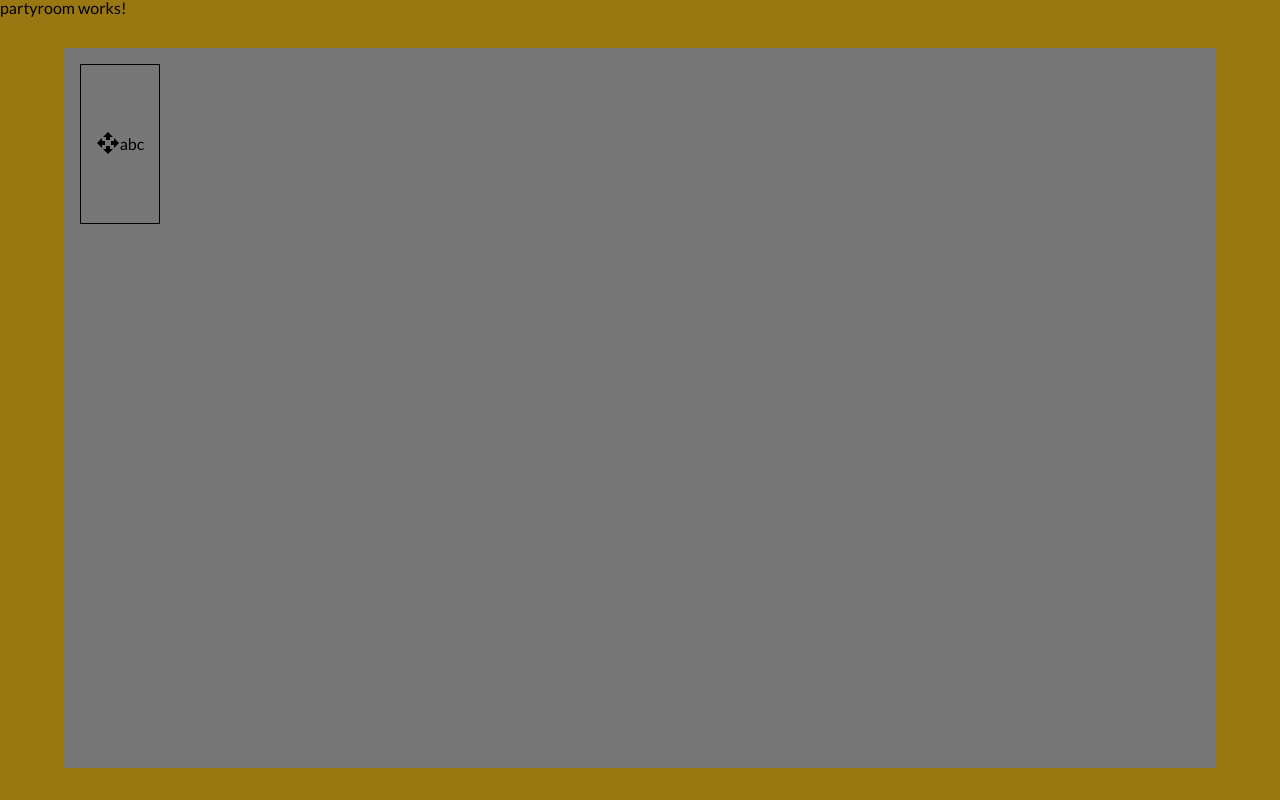
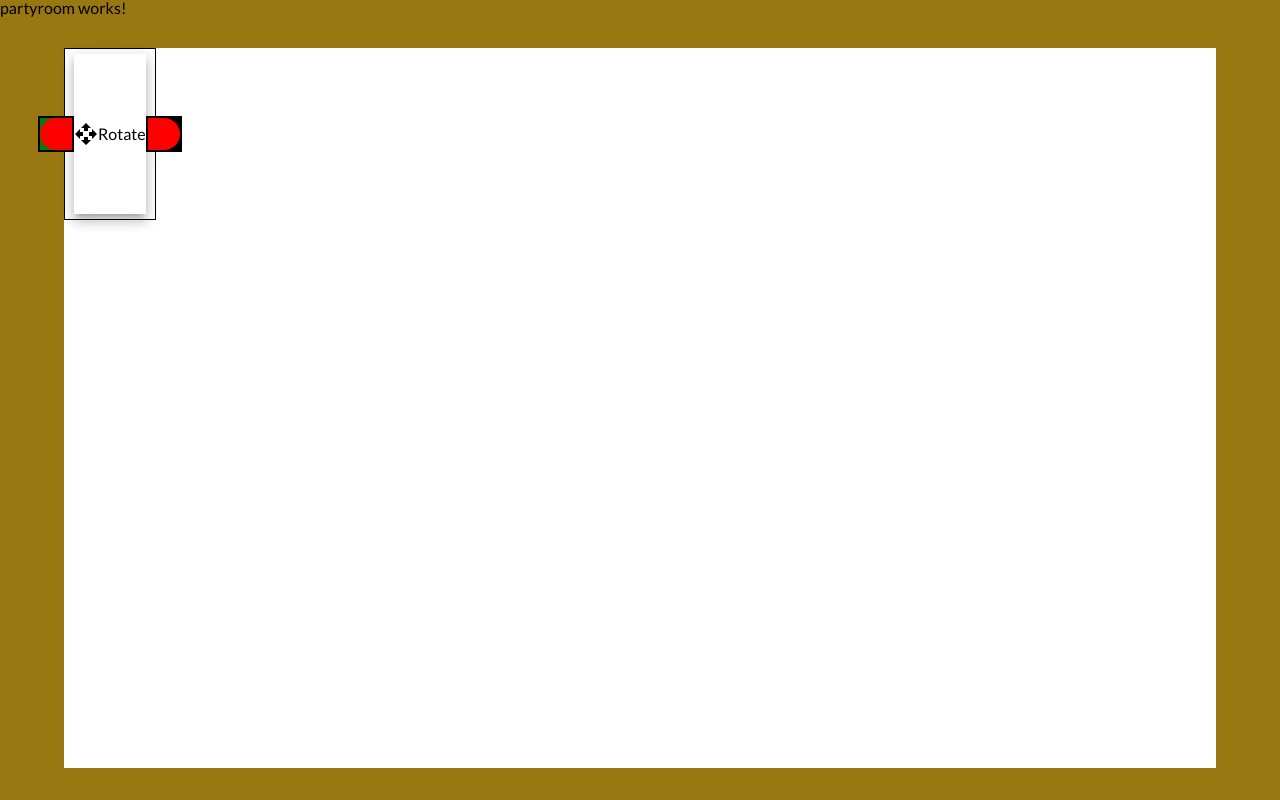
Before and after one commit to casparsylwan/movienight, an Angular app: page /rest in a window 1280 px wide. Built offline with nearby package versions, Linux system fonts and the light colour scheme.

Commit message:
with two trail chairs

```diff
--- a/src/app/pages/parent/partyroom/partyroom.component.css
+++ b/src/app/pages/parent/partyroom/partyroom.component.css
@@ -8,60 +8,119 @@
     width: 90%;
     height: 90vh;
     margin: 2rem auto;
-    background-color: #777;
+    background-color: #fff;
 
 }
 
-.table{
-    position: relative;
-    z-index: 0;
-    height: 10rem;
-    width: 5rem;
+/*Table area*/
+.box{
+    border:solid black 1px;
+
+    width: fit-content;
+    justify-content: center;
     display: flex;
     align-items: center;
     justify-content: center;
+}
+
+/*--Table---*/
+
+.table{
+
+    display: flex;
+    align-items: center;
+    justify-content: center;
+    height: 10rem;
+    width: 5rem;
+    margin: 0.3rem;
+    transition: transform 1s;
+
+}
+
+/*--Turning the table---*/
+
+.table.rotate45{
+    transform: rotate(45deg);
+}
+
+.table.rotate90{
+    transform: rotate(90deg);
+}
+
+.table.rotate135{
+    transform: rotate(135deg);
+}
+
+.table.rotate180{
+    transform: rotate(180deg);
 
 
 }
 
-.table::after{
-    position: absolute;
-    content: '';
-    top: 0;
-    bottom: 0;
-    left: 0;
-    right: 0;
-    z-index: -1;
-    border: black 1px solid;
-    transition: transform 1s;
+.table.rotate225{
+    transform: rotate(225deg);
 
 }
 
-.table.rotate45::after{
-    transform: rotate(45deg);
+.table.rotate270{
+    transform: rotate(270deg);
+
 }
 
-.table.rotate90::after{
-    transform: rotate(90deg);
+.table.rotate315{
+    transform: rotate(315deg);
+
 }
 
-.table.rotate135::after{
-    transform: rotate(135deg);
+/*---The Handle for moving ---*/
+
+.handle{
+    height: 100%;
+    width: 100%;
+    display: flex;
+    align-items: center;
+    justify-content: center;
+    background: #fff;
+
+    transition: transform 1s, box-shadow 200ms cubic-bezier(0, 0, 0.2, 1) ;
+
+    box-shadow: 0 5px 5px -3px rgba(0, 0, 0, 0.2),
+                0 8px 10px 1px rgba(0, 0, 0, 0.14),
+                0 3px 14px 2px rgba(0, 0, 0, 0.12);
+  }
+
+
+.handle:active {
+
+    box-shadow: 0 10px 10px -6px rgba(0, 0, 0, 0.2),
+                0 16px 20px 2px rgba(0, 0, 0, 0.14),
+                0 6px 28px 4px rgba(0, 0, 0, 0.12);
 }
 
+.box-seat{
+    border: black 2px solid;
 
-/*
-.cdk-drag-dragging{
-    background-color:
-    transform: rotate(45deg);
-}
-*/
-
-.box{
-    padding: 1rem;
-    width: fit-content;
 }
 
-.draggable{
-    background-color: #999;
+.seat{
+
+    background-color: black;
+    height: 2rem;
+    width: 2rem;
+
 }
+
+.backrest{
+    width: 100%;
+    height: 100%;
+    border-bottom-right-radius: 100%;
+    border-top-right-radius: 100%;
+
+
+    background-color: #f00;
+}
+
+.box-seat:nth-child(1) .seat{
+    transform: rotate(180deg);
+    background-color: green;
+}
--- a/src/app/pages/parent/partyroom/partyroom.component.html
+++ b/src/app/pages/parent/partyroom/partyroom.component.html
@@ -1,20 +1,38 @@
 <div class="wrapper">
     <p>partyroom works!</p>
     <div class="container">
-        <div class="box" >
+        <div
+            cdkDrag
+            cdkDragBoundary=".container"
+            class="box" >
 
-            <div
-                cdkDrag
-                cdkDragHandle
-                [className]="table"
-                (click)="rotate()">
-                <div class="example-handle" cdkDragHandle>
-                    <svg width="24px" fill="currentColor" viewBox="0 0 24 24">
+
+
+            <div [className]="table" >
+                <div class="box-seat">
+                    <div class="seat">
+                        <div class="backrest">
+
+                        </div>
+                    </div>
+                </div>
+                <div [className]="handle"
+                    cdkDragHandle>
+                    <svg  width="24px" fill="currentColor" viewBox="0 0 24 24">
                       <path d="M10 9h4V6h3l-5-5-5 5h3v3zm-1 1H6V7l-5 5 5 5v-3h3v-4zm14 2l-5-5v3h-3v4h3v3l5-5zm-9 3h-4v3H7l5 5 5-5h-3v-3z"></path>
                       <path d="M0 0h24v24H0z" fill="none"></path>
                     </svg>
+                    <p (click)="rotate()">Rotate</p>
+                </div>
+
+                  <div class="box-seat">
+                      <div class="seat">
+                          <div class="backrest">
+
+                          </div>
+                      </div>
                   </div>
-                abc
+
             </div>
         </div>
 
--- a/src/app/pages/parent/partyroom/partyroom.component.ts
+++ b/src/app/pages/parent/partyroom/partyroom.component.ts
@@ -8,7 +8,9 @@ import { Component, OnInit } from '@angular/core';
 export class PartyroomComponent implements OnInit {
   deg:number = 0;
 
+  //ClassNames
   table:string = "table rotate" + this.deg.toString();
+  handle:string = "handle rotate"
 
   x:number = 0;
   y:number = 0;
@@ -34,7 +36,7 @@ export class PartyroomComponent implements OnInit {
   }
 
   public rotate(){
-    this.deg = (this.deg + 45) % 180;
+    this.deg = (this.deg + 45) % 360;
 
     this.table = "table rotate"+this.deg.toString();
 
```
